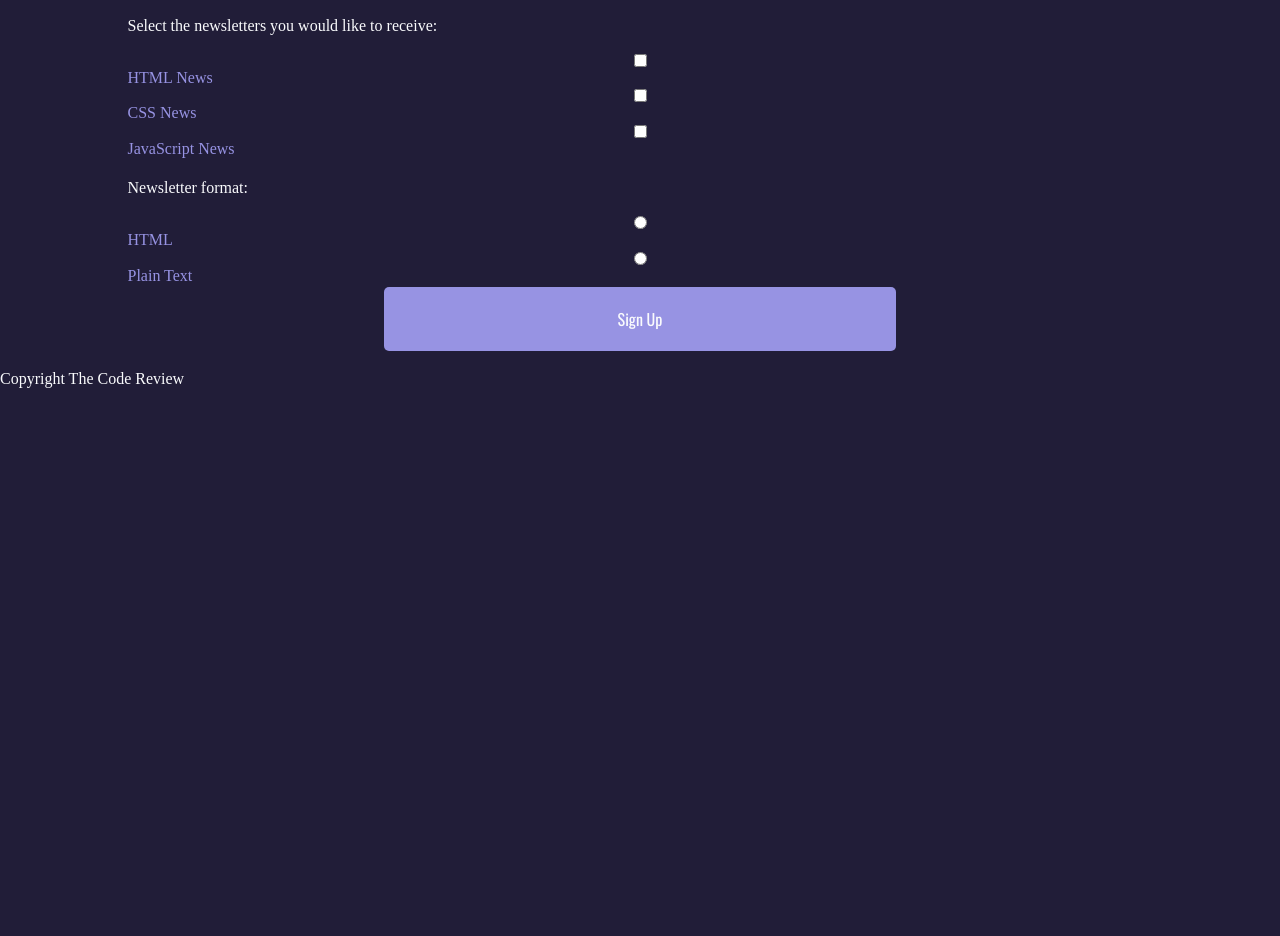
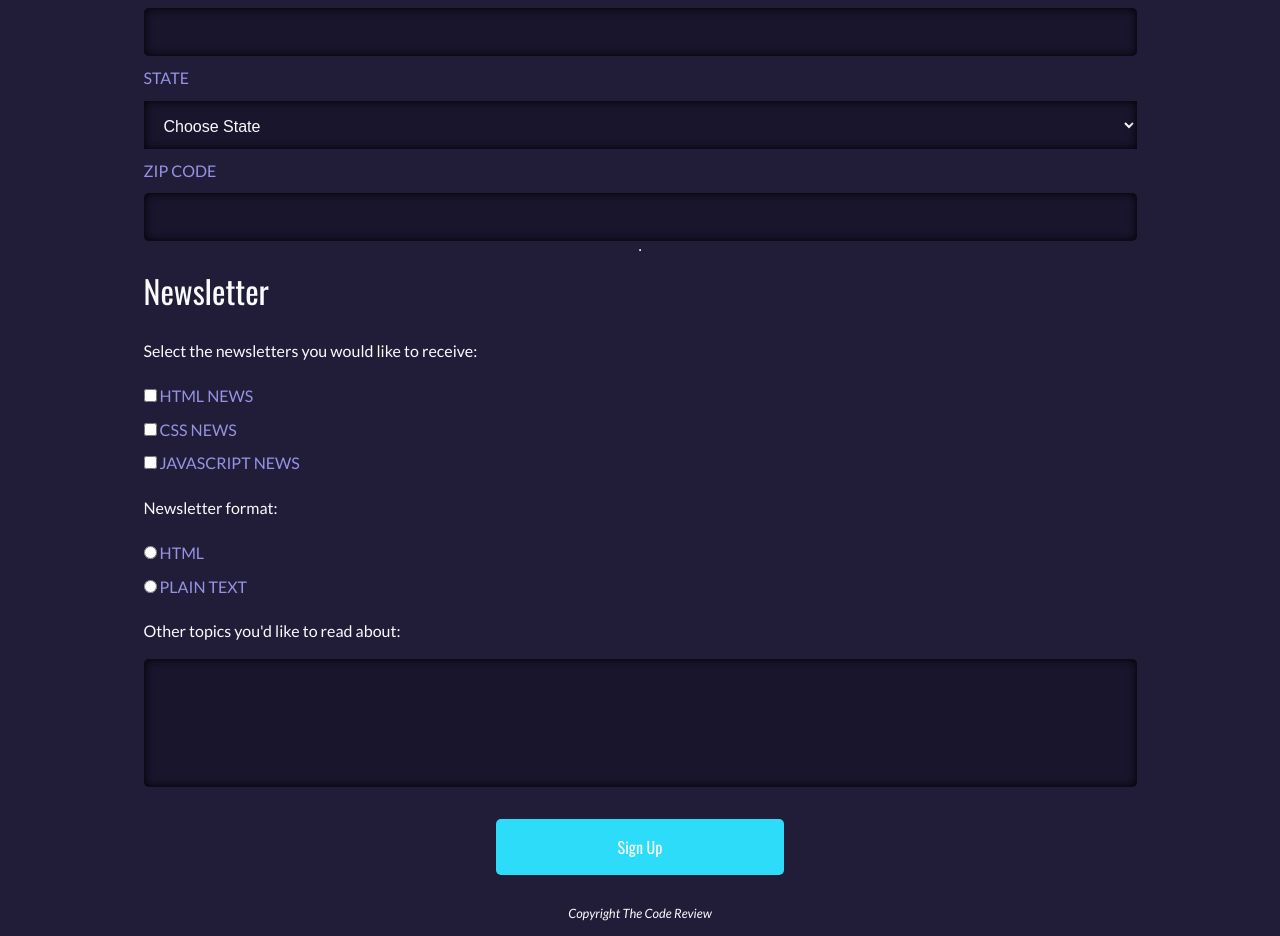
Before and after one commit to hummusatune/responsiveForm, a plain HTML site: page index.html in a window 1280 px wide. Shown: the part 686-1622 px from the top of the page. Before the commit the page ends 1093 px from the top, so only its background shows below. Drawn offline with nearby package versions, Linux system fonts and the light colour scheme; a web font is replaced by a local one.

Commit message:
Added states and tweaked fonts and colors

```diff
--- a/css/styles.css
+++ b/css/styles.css
@@ -1,4 +1,4 @@
-@import url('https://fonts.googleapis.com/css?family=Oswald:400,700|Quattrocento:400,700');
+@import url('https://fonts.googleapis.com/css?family=Oswald:400,700|Lato:400,400i,700');
 
 /* ======================
 Base Styles
@@ -35,7 +35,7 @@ h4 {
 
 body {
   background: #211d38;
-  font: 1em/1.5 'Quattrocento', serif;
+  font: 1em/1.5 'Lato', serif;
   color: #fafbfd;
   position: relative;
 }
@@ -76,6 +76,7 @@ Form Styles
 form {
   display: flex;
   flex-direction: column;
+  margin: 1em;
 }
 
 fieldset {
@@ -86,7 +87,9 @@ fieldset {
 
 label {
   color: #9793e3;
-  font: normal normal normal 1em/1.4 'Quattrocento', serif;
+  font: normal normal normal 1em/1.4 'Lato', serif;
+  margin: 0.7em 0;
+  text-transform: uppercase;
 }
 
 legend {
@@ -96,22 +99,42 @@ legend {
 }
 
 input {
-  background: #fafbfd;
-  color: #211d38;
+  background: #18152d;
+  color: #fafbfd;
+  font: normal normal normal 1em/1.4 'Lato', serif;
+  padding: 0 0 0 0.5em;
 }
 
-select#state {
-  padding: 1em;
-  width: 90%;
-  color: #fafbfd;
+input:focus {
+  outline: none;
 }
 
-textarea:focus, input:focus {
-  border: 2px solid #900;
+.contactInfo select#state {
+  padding: 1em;
+  width: 100%;
+  color: #fafbfd;
+  background: #18152d;
+  border: none;
+  height: 3em;
+  -moz-box-shadow:    inset 0 0 10px #000;
+  -webkit-box-shadow: inset 0 0 10px #000;
+  box-shadow:         inset 0 0 10px #000;
+}
+
+.contactInfo input::-webkit-input-placeholder { /* Chrome/Opera/Safari */
+  color: #bcbbc7;
+  text-align: right;
+  padding: 0 0.5em 0 0;
 }
 
 .contactInfo input {
-  width: 90%;
+  width: 100%;
+  border: none;
+  min-height: 3em;
+  border-radius: 5px;
+  -moz-box-shadow:    inset 0 0 10px #000;
+  -webkit-box-shadow: inset 0 0 10px #000;
+  box-shadow:         inset 0 0 10px #000;
 }
 
 .contactInfo,
@@ -120,15 +143,46 @@ textarea:focus, input:focus {
   flex-direction: column;
 }
 
+input#otherTopics {
+  width: 100%;
+  border: none;
+  min-height: 8em;
+  border-radius: 5px;
+  -moz-box-shadow:    inset 0 0 10px #000;
+  -webkit-box-shadow: inset 0 0 10px #000;
+  box-shadow:         inset 0 0 10px #000;
+}
+
+fieldset.newsletterType {
+  margin: 1em 0 2em;
+}
+
+.newsletterType ul {
+  list-style: none;
+  margin: 0;
+  padding: 0;
+}
+
+.newsletterType li {
+  padding: 0.3em 0;
+}
+
 button {
-  /*background: #18152d;*/
-  background: #9793e3;
+  background: #2cdcf9;
   color: #fafbfd;
   font: 1em/1.5 'Oswald', sans-serif;
   margin: 0 auto;
-  padding: 20px 100px;
+  padding: 1em 7.6em;
   outline: none;
   border: none;
   border-radius: 5px;
-  width: 50%;
 }
+
+/* ======================
+Footer Styles
+======================= */
+footer {
+  text-align: center;
+  font-style: italic;
+  font-size: 0.8em;
+}
--- a/index.html
+++ b/index.html
@@ -43,66 +43,56 @@
 			        <label for="state">State</label>
 			        <select name="state" id="state" x-autocompletetype="state-name">
 			          <option selected="selected">Choose State</option>
-			          <option>Alabama</option>
-			          <option>Alaska</option>
-			          <option>Arizona</option>
-			          <option>Arkansas</option>
-			          <option>California</option>
-			          <option>Colorado</option>
-			          <option>Connecticut</option>
-			          <option>Delaware</option>
-			          <option>Florida</option>
-			          <option>Georgia</option>
-			          <option>Hawaii</option>
-			          <option>Idaho</option>
-			          <option>Illinois</option>
-			          <option>Indiana</option>
-			          <option>Iowa</option>
-			          <option>Kansas</option>
-			          <option>Kentucky</option>
-			          <option>Louisiana</option>
-			          <option>Maine</option>
-			          <option>Maryland</option>
-			          <option>Alabama</option>
-			          <option>Alaska</option>
-			          <option>Arizona</option>
-			          <option>Arkansas</option>
-			          <option>California</option>
-			          <option>Colorado</option>
-			          <option>Connecticut</option>
-			          <option>Delaware</option>
-			          <option>Florida</option>
-			          <option>Georgia</option>
-			          <option>Hawaii</option>
-			          <option>Idaho</option>
-			          <option>Illinois</option>
-			          <option>Indiana</option>
-			          <option>Iowa</option>
-			          <option>Kansas</option>
-			          <option>Kentucky</option>
-			          <option>Louisiana</option>
-			          <option>Maine</option>
-			          <option>Maryland</option>
-			          <option>Alabama</option>
-			          <option>Alaska</option>
-			          <option>Arizona</option>
-			          <option>Arkansas</option>
-			          <option>California</option>
-			          <option>Colorado</option>
-			          <option>Connecticut</option>
-			          <option>Delaware</option>
-			          <option>Florida</option>
-			          <option>Georgia</option>
-			          <option>Hawaii</option>
-			          <option>Idaho</option>
-			          <option>Illinois</option>
-			          <option>Indiana</option>
-			          <option>Iowa</option>
-			          <option>Kansas</option>
-			          <option>Kentucky</option>
-			          <option>Louisiana</option>
-			          <option>Maine</option>
-			          <option>Maryland</option>
+			          	<option value="AL">Alabama</option>
+						<option value="AK">Alaska</option>
+						<option value="AZ">Arizona</option>
+						<option value="AR">Arkansas</option>
+						<option value="CA">California</option>
+						<option value="CO">Colorado</option>
+						<option value="CT">Connecticut</option>
+						<option value="DE">Delaware</option>
+						<option value="FL">Florida</option>
+						<option value="GA">Georgia</option>
+						<option value="HI">Hawaii</option>
+						<option value="ID">Idaho</option>
+						<option value="IL">Illinois</option>
+						<option value="IN">Indiana</option>
+						<option value="IA">Iowa</option>
+						<option value="KS">Kansas</option>
+						<option value="KY">Kentucky</option>
+						<option value="LA">Louisiana</option>
+						<option value="ME">Maine</option>
+						<option value="MD">Maryland</option>
+						<option value="MA">Massachusetts</option>
+						<option value="MI">Michigan</option>
+						<option value="MN">Minnesota</option>
+						<option value="MS">Mississippi</option>
+						<option value="MO">Missouri</option>
+						<option value="MT">Montana</option>
+						<option value="NE">Nebraska</option>
+						<option value="NV">Nevada</option>
+						<option value="NH">New Hampshire</option>
+						<option value="NJ">New Jersey</option>
+						<option value="NM">New Mexico</option>
+						<option value="NY">New York</option>
+						<option value="NC">North Carolina</option>
+						<option value="ND">North Dakota</option>
+						<option value="OH">Ohio</option>
+						<option value="OK">Oklahoma</option>
+						<option value="OR">Oregon</option>
+						<option value="PA">Pennsylvania</option>
+						<option value="RI">Rhode Island</option>
+						<option value="SC">South Carolina</option>
+						<option value="SD">South Dakota</option>
+						<option value="TN">Tennessee</option>
+						<option value="TX">Texas</option>
+						<option value="UT">Utah</option>
+						<option value="VT">Vermont</option>
+						<option value="VA">Virginia</option>
+						<option value="WA">Washington</option>
+						<option value="WV">West Virginia</option>
+						<option value="WI">Wisconsin</option>
+						<option value="WY">Wyoming</option>
 			        </select>
 
 			        <label for="zip">Zip Code</label>
@@ -115,23 +105,34 @@
 	  			<legend>Newsletter</legend>
 
 			        <p>Select the newsletters you would like to receive:</p>
-
+			        <ul>
+			        	<li>
 			        		<input type="checkbox" id="htmlNews">
             				<label for="htmlNews">HTML News</label>
-
+            			</li>
+            			<li>
             				<input type="checkbox" id="cssNews">
 		            		<label for="cssNews">CSS News</label>
-
+		            	</li>
+		            	<li>
 		            		<input type="checkbox" id="jsNews">
 		            		<label for="jsNews">JavaScript News</label>
-
+		            	</li>
+		            </ul>
 
 			        <p>Newsletter format:</p>
-
+			        <ul>
+			        	<li>
 					        <input type="radio" name="format" value="html" id="formatHTML" />
 					        <label for="formatHTML"><span>HTML</span></label>
+			        	</li>
+			        	<li>
 					        <input type="radio" name="format" value="plain" id="formatPlain" />
 					        <label for="formatPlain" ><span>Plain Text</span></label>
+						</li>
+					</ul>
+			        <p>Other topics you'd like to read about:</p>
+			        <input type="text" name="otherTopics" id="otherTopics" />
 
 			  	</fieldset>
 
```
Lines whose indentation alone changed are shown as unchanged.
